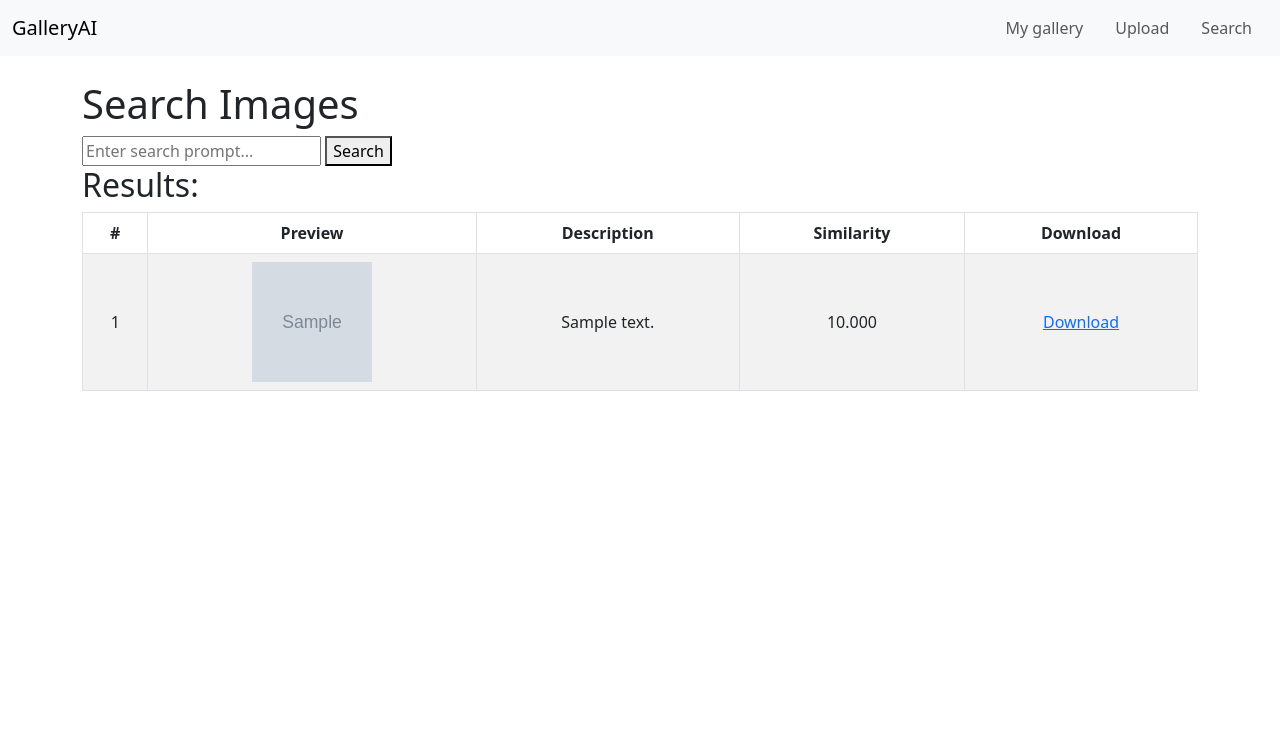
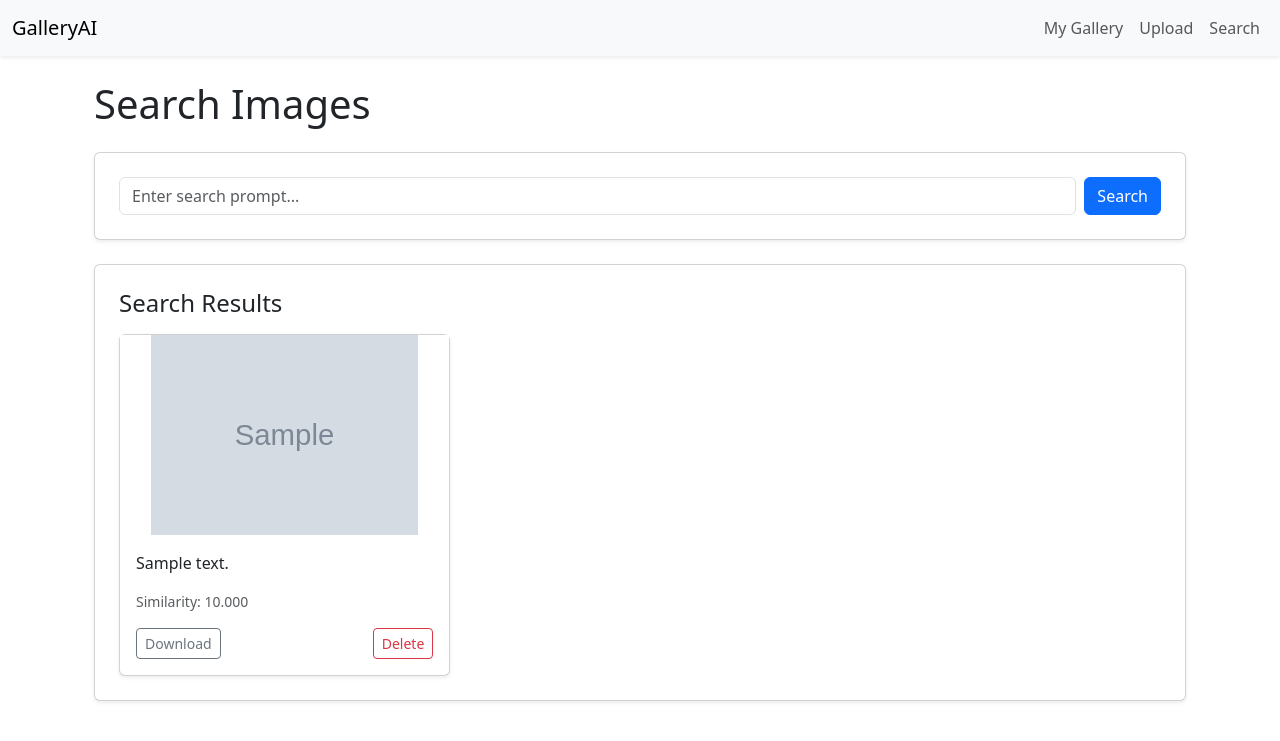
Before and after one commit to Pankaj4152/Gallery-Search, a Django app: template gallery/templates/gallery/search.html in a window 1280 px wide. Shown: the top 741 px of the page. Run offline with Django 5.2, Linux system fonts and the light colour scheme; the template is opened without the code that fills it: most values are stand-ins (such as "Sample title", 1, 10 or a date in 2020); grey boxes marked "Sample" are stand-in pictures.

Commit message:
added delete buttons also improved ui of the app

```diff
--- a/core/templates/partials/navbar.html
+++ b/core/templates/partials/navbar.html
@@ -1,17 +1,22 @@
-<nav class="navbar navbar-expand navbar-light bg-light">
+{% load static %}
+<nav class="navbar navbar-expand-lg navbar-light bg-light shadow-sm">
     <div class="container-fluid">
         <a class="navbar-brand" href="{% url 'home' %}">GalleryAI</a>
-
-      <ul class="navbar-nav ms-auto flex-row">
-        <li class="nav-item mx-2">
-          <a class="nav-link" href="{% url 'image_list' %}">My gallery</a>
+        <button class="navbar-toggler" type="button" data-bs-toggle="collapse" data-bs-target="#navbarNav" aria-controls="navbarNav" aria-expanded="false" aria-label="Toggle navigation">
+            <span class="navbar-toggler-icon"></span>
+        </button>
+        <div class="collapse navbar-collapse" id="navbarNav">
+            <ul class="navbar-nav ms-auto">
+                <li class="nav-item">
+                    <a class="nav-link" href="{% url 'image_list' %}">My Gallery</a>
                 </li>
-        <li class="nav-item mx-2">
+                <li class="nav-item">
                     <a class="nav-link" href="{% url 'upload' %}">Upload</a>
                 </li>
-        <li class="nav-item mx-2">
+                <li class="nav-item">
                     <a class="nav-link" href="{% url 'search_images' %}">Search</a>
                 </li>
             </ul>
         </div>
+    </div>
 </nav>
--- a/gallery/templates/gallery/search.html
+++ b/gallery/templates/gallery/search.html
@@ -3,40 +3,47 @@
 {% load static %}
 
 {% block content %}
-    <h1>Search Images</h1>
-    <form method="get">
-        <input type="text" name="q" value="{{ query }}" placeholder="Enter search prompt..." required>
-        <button type="submit">Search</button>
-    </form>
+<div class="container mt-4">
+    <h1 class="mb-4">Search Images</h1>
+    <div class="card shadow-sm p-4 mb-4">
+        <form method="get" class="d-flex align-items-center">
+            <input type="text" name="q" value="{{ query }}" placeholder="Enter search prompt..." class="form-control me-2" required>
+            <button type="submit" class="btn btn-primary">Search</button>
+        </form>
+    </div>
+
     {% if results %}
-        <h2>Results:</h2>
-        <table class="table table-bordered table-striped align-middle text-center">
-            <thead>
-                <tr>
-                    <th>#</th>
-                    <th>Preview</th>
-                    <th>Description</th>
-                    <th>Similarity</th>
-                    <th>Download</th>
-                </tr>
-            </thead>
-            <tbody>
-            {% for result in results %}
-                <tr>
-                    <td>{{ forloop.counter }}</td>
-                    <td>
-                        <img src="{{ result.image.image_file.url }}" alt="{{ result.image.description }}" style="width:120px; height:120px; object-fit:cover;">
-                    </td>
-                    <td>{{ result.image.description }}</td>
-                    <td>{{ result.similarity|floatformat:3 }}</td>
-                    <td>
-                        <a href="{{ result.image.image_file.url }}" download>Download</a>
-                    </td>
-                </tr>
-            {% empty %}
-                <tr><td colspan="5">No images found.</td></tr>
-            {% endfor %}
-            </tbody>
-        </table>
+        <div class="card shadow-sm p-4">
+            <h4 class="mb-3">Search Results</h4>
+            <div class="row row-cols-1 row-cols-sm-2 row-cols-md-3 g-4">
+                {% for result in results %}
+                <div class="col">
+                    <div class="card h-100 shadow-sm">
+                        <div style="background-color: white; height: 200px; display: flex; align-items: center; justify-content: center;">
+                            <img src="{{ result.image.image_file.url }}" alt="{{ result.image.description }}"
+                                 class="card-img-top"
+                                 style="max-height: 100%; max-width: 100%; object-fit: contain;" />
+                        </div>
+                        <div class="card-body">
+                            <p class="card-text">{{ result.image.description }}</p>
+                            <p class="text-muted small">Similarity: {{ result.similarity|floatformat:3 }}</p>
+                            <div class="d-flex justify-content-between">
+                                <a class="btn btn-sm btn-outline-secondary" href="{{ result.image.image_file.url }}" download>Download</a>
+                                <form method="post" action="{% url 'delete_image' result.image.id %}" style="display:inline;">
+                                    {% csrf_token %}
+                                    <button type="submit" class="btn btn-sm btn-outline-danger" onclick="return confirm('Delete this image?');">Delete</button>
+                                </form>
+                            </div>
+                        </div>
+                    </div>
+                </div>
+                {% endfor %}
+            </div>
+        </div>
+    {% else %}
+        {% if query %}
+        <div class="alert alert-warning mt-3 shadow-sm">No images matched your prompt.</div>
+        {% endif %}
     {% endif %}
+</div>
 {% endblock %}
--- a/gallery/urls.py
+++ b/gallery/urls.py
@@ -5,4 +5,7 @@ urlpatterns = [
     path('upload/', views.upload_image, name='upload'),
     path('image_list/', views.image_list, name='image_list'),
     path('search/', views.search_images, name='search_images'),
+    path('delete/<int:image_id>/', views.delete_image, name='delete_image'),
+    path('delete_all/', views.delete_all_images, name='delete_all_images'),
+
 ]
```
Also changed, not shown: core/templates/home.html (+10 -4 lines), gallery/templates/gallery/image_list.html (+9 -0 lines), gallery/templates/gallery/upload.html (+21 -7 lines), gallery/views.py (+21 -0 lines). Lines whose indentation alone changed are shown as unchanged.
